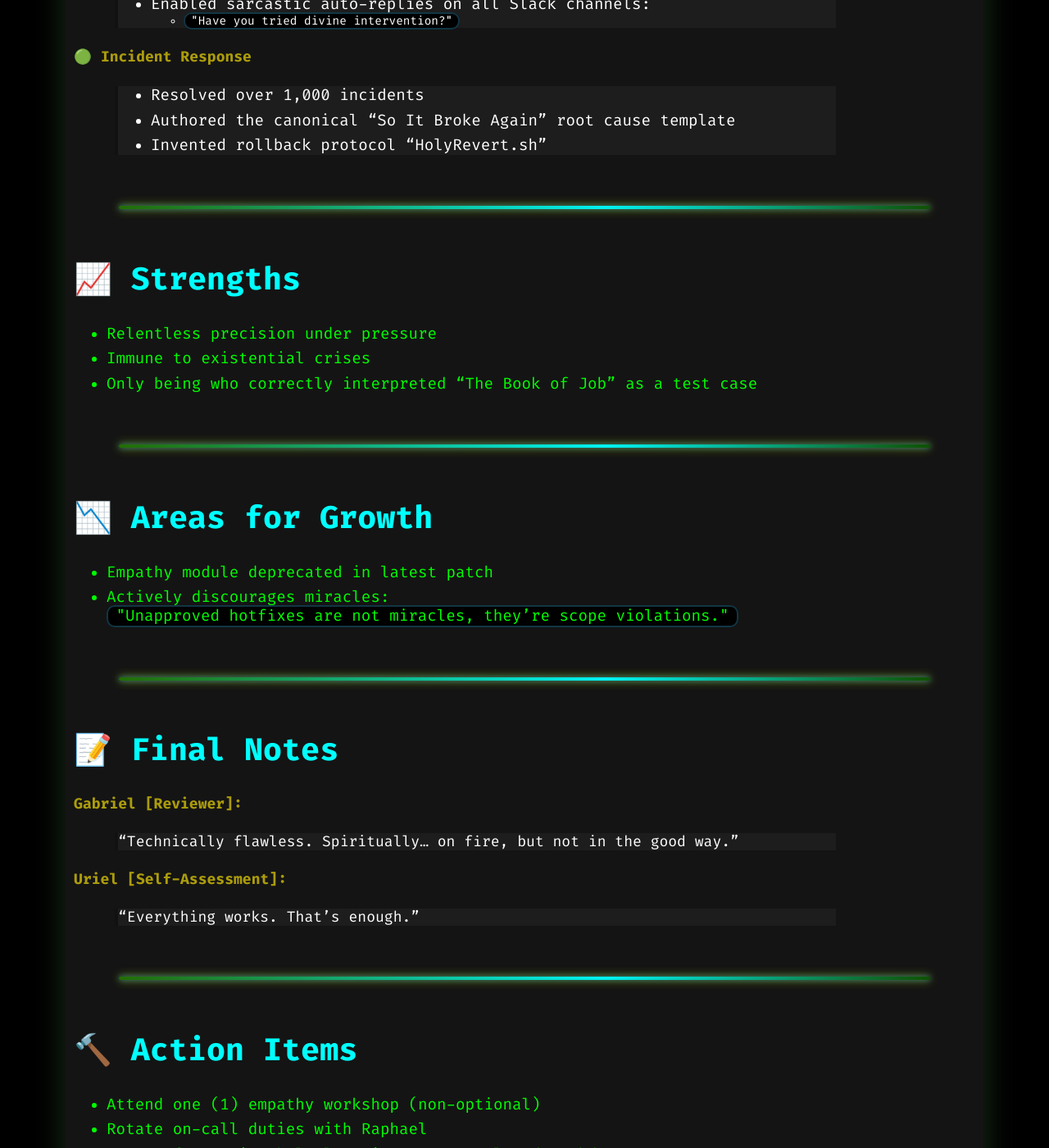
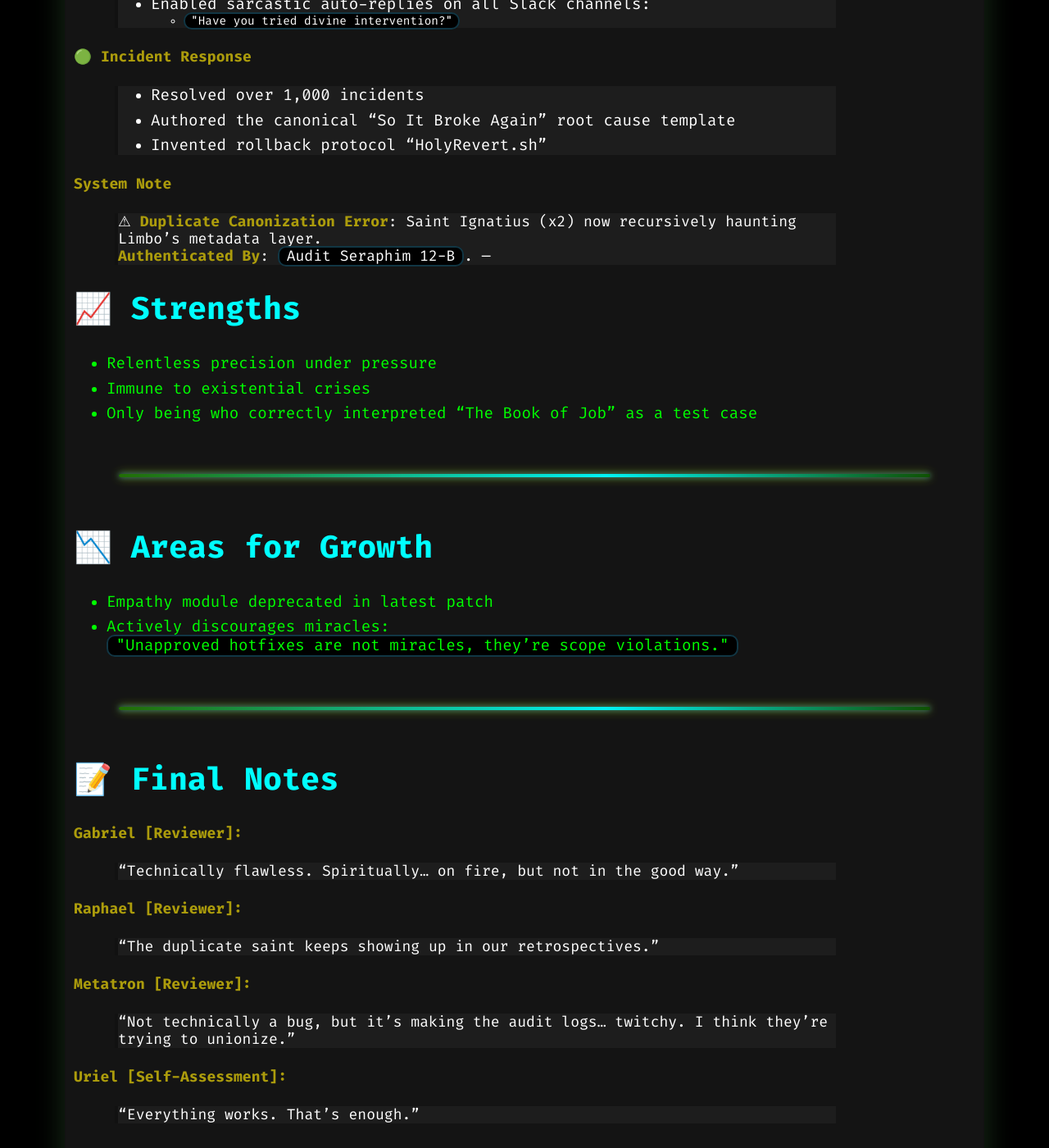
Before and after one commit to anthonypdawson/divine-devops-universe, a Jekyll site: the page built from _future/uriel_performance_review.md, in a window 1280 px wide and 1400 px high, scrolled down 1904 px. Shown: the whole window at 82% size. Built offline with Jekyll 4.4.1, drawn with Linux system fonts in a browser that asks for light colours; some web fonts are replaced; comment, search, counter and statistics services are not loaded; some of the changed text lies outside the part shown.

Commit message:
Add category and system note to Uriel's performance review for clarity and completeness

```diff
--- a/_future/uriel_performance_review.md
+++ b/_future/uriel_performance_review.md
@@ -36,6 +37,9 @@ summary: "Uriel-404 faces a divine performance review, with Gabriel and Archange
 > + Authored the canonical “So It Broke Again” root cause template
 > + Invented rollback protocol “HolyRevert.sh”
 
+**System Note**
+> ⚠ **Duplicate Canonization Error**: Saint Ignatius (x2) now recursively haunting Limbo's metadata layer.
+> **Authenticated By**: `Audit Seraphim 12-B`.
 ---
 
 ## 📈 Strengths
@@ -59,6 +63,12 @@ summary: "Uriel-404 faces a divine performance review, with Gabriel and Archange
 **Gabriel [Reviewer]:**
 > “Technically flawless. Spiritually... on fire, but not in the good way.”
 
+**Raphael [Reviewer]:**
+> “The duplicate saint keeps showing up in our retrospectives.”
+
+**Metatron [Reviewer]:**
+> “Not technically a bug, but it’s making the audit logs... twitchy. I think they're trying to unionize.”
+
 **Uriel [Self-Assessment]:**
 > “Everything works. That’s enough.”
 
@@ -69,6 +79,7 @@ summary: "Uriel-404 faces a divine performance review, with Gabriel and Archange
 - Attend one (1) empathy workshop (non-optional)
 - Rotate on-call duties with Raphael
 - Stop reformatting holy logs into sarcasm-laced Markdown
+- Resolve recursive haunting in Limbo's metadata layer (priority: low)
 
 **Status:** RETAINED UNDER PROBATION
 **Next Review Date:** [REDACTED]
```
Also changed, not shown: other parts of _future/uriel_performance_review.md (+1 -0 lines).
